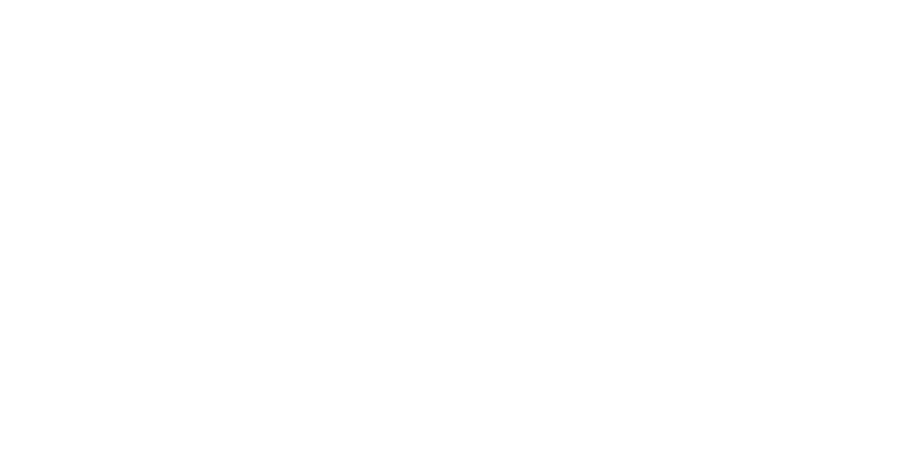
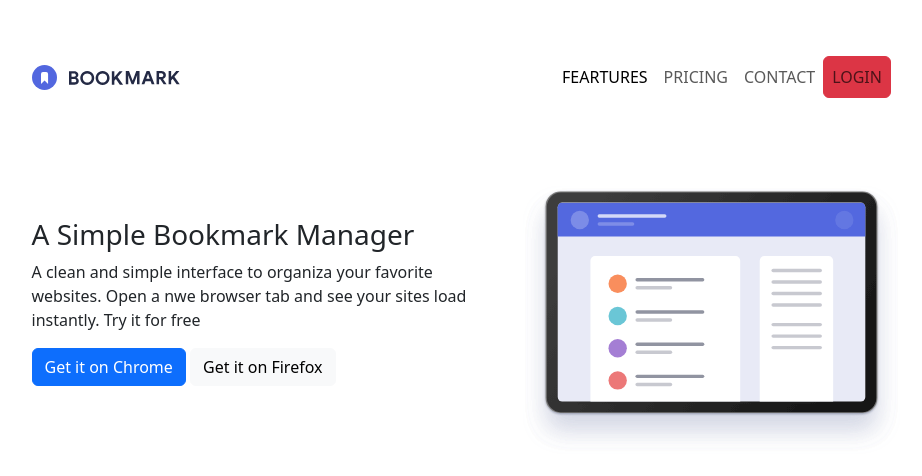
Before and after one commit to frontjf/SPRINT-2, a website: page NIVEL 1/index.html in a window 1280 px wide. Shown: the whole page, without its empty margins (98-1020 px from the left). Drawn offline with nearby package versions, Linux system fonts and the light colour scheme.

Commit message:
ejercicio 1

```diff
--- a/NIVEL 1/index.html
+++ b/NIVEL 1/index.html
@@ -4,15 +4,81 @@
     <meta charset="UTF-8">
     <meta http-equiv="X-UA-Compatible" content="IE=edge">
     <meta name="viewport" content="width=device-width, initial-scale=1.0">
-    <link rel="stylesheet" href="/css/style.css">
+
+    <link rel="stylesheet" href="style.css">
+
     <title>Nivel 1 Sprint 2</title>
 </head>
 <body>
 
 
+    <div class="container">
+
+
+      <div class="row p-5">
+
+        <div class="col-6 col-xs-12">
+
+          <nav class="navbar navbar-expand-lg">
+
+            <a class="navbar-brand" href="#"><img src="images/Imagenes/logo-bookmark.svg" alt="" srcset=""></a>
+
+        </nav>
+
+        </div>
+        <div class="col-6 col-xs-12">
+
+          <nav class="navbar navbar-expand-lg">
+
+                <ul class="navbar-nav navbar-collapse">
+                  <li class="nav-item">
+                    <a class="nav-link active" aria-current="page" href="#">FEARTURES</a>
+                  </li>
+                  <li class="nav-item">
+                    <a class="nav-link" href="#">PRICING</a>
+                  </li>
+                  <li class="nav-item">
+                    <a class="nav-link" href="#">CONTACT</a>
+                  </li>
+                  <li class="nav-item">
+                    <a class="nav-link btn btn-danger" href="#">LOGIN</a>
+                  </li>
+                </ul>
+          </nav>
+
+
+      </div>
+    </div>
+      <div class="row justify-content-center pt-3">
+
+        <div class="col-lg-5 pt-5">
+
+          <h3 class="">A Simple Bookmark Manager</h3>
+          <p>A clean and simple interface to organiza your favorite websites. Open a nwe browser tab and see your sites load instantly. Try it for free</p>
+          <a href=""><button type="button" class="btn btn-primary">Get it on Chrome</button></a>
+          <a href=""><button type="button" class="btn btn-light">Get it on Firefox</button></a>
+
+        </div>
+        <div class="col-6">
+          <img class="img-fluid w-75 p-3" src="images/Imagenes/illustration-hero.svg">
+        </div>
+
+
+
+      </div>
+
+
+
+
+
+
+    </div>
+
+
+
+
 
 
 <script src="/node_modules/bootstrap/dist/js/bootstrap.min.js"></script>
-
 </body>
 </html>
```
Also changed, not shown: NIVEL 1/style.css (renamed from NIVEL 1/css/style.css), 3 other files.
